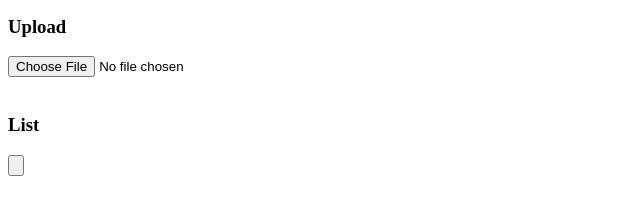
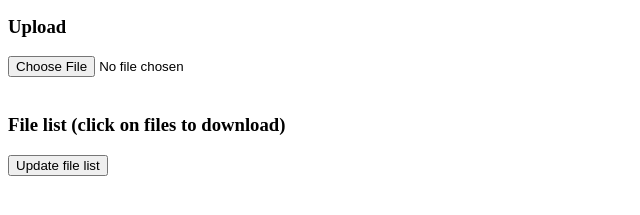
Before and after one commit to Trioxidation/Triox, a plain HTML site: page data/static/files.html in a window 1280 px wide. Shown: the part 101-316 px from the top of the page, without its empty margins (0-640 px from the left). Drawn offline with Linux system fonts and the light colour scheme; no server answers.

Commit message:
Improved file frontend

```diff
--- a/data/static/files.html
+++ b/data/static/files.html
@@ -13,10 +13,10 @@
     <input type="file" name="filetoupload" onchange="upload_files_ev()"><br>
   </form>
   <br>
-  <h3>List</h3>
+  <h3>File list (click on files to download)</h3>
   <div id="file_list">
   </div>
-  <input type="button" onclick="load_files()">
+  <input type="button" value="Update file list" onclick="load_files()">
   <script type='text/javascript'>
 function new_list_entry(prefix, name) {
     const new_p = document.createElement("P");
@@ -31,10 +31,12 @@ function new_list_entry(prefix, name) {
 
     return new_p;
 }
+
 function upload_files_ev() {
     const files = document.getElementById("theForm");
     upload_files("", files);
 }
+
 function load_files() {
     const list = document.getElementById("file_list");
 
@@ -55,10 +57,11 @@ function load_files() {
         }
     });
 }
-function download_file_ev(ev)
-{
+
+function download_file_ev(ev) {
     download_file(ev.target.innerText);
 }
+window.addEventListener('load', load_files);
   </script>
 </body>
 </html>
```
Lines whose indentation alone changed are shown as unchanged.
